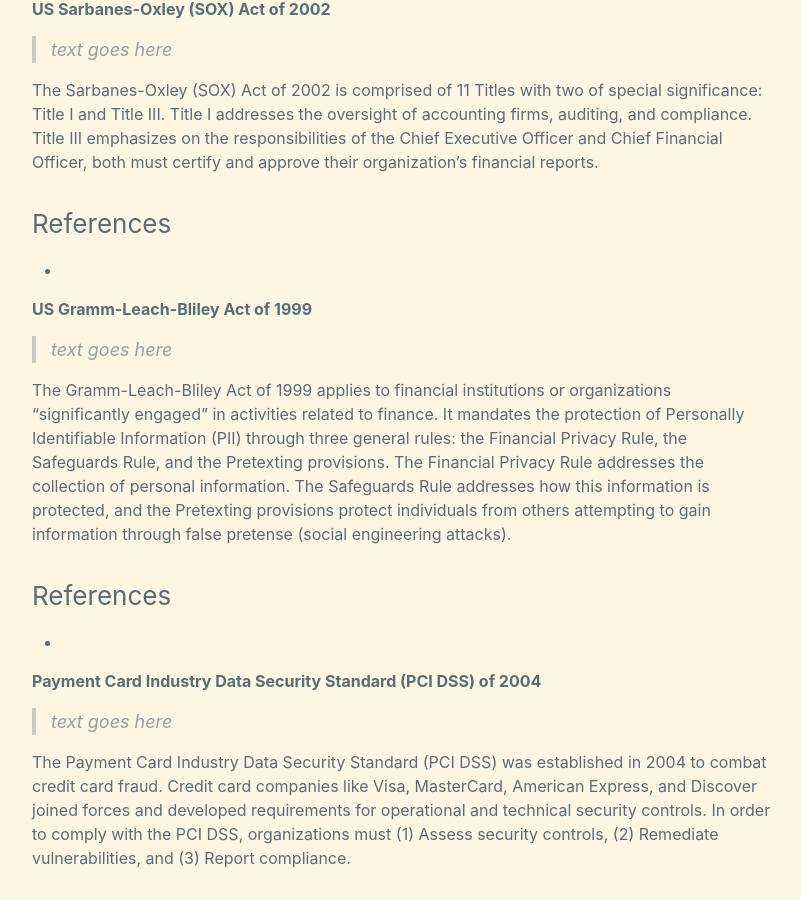
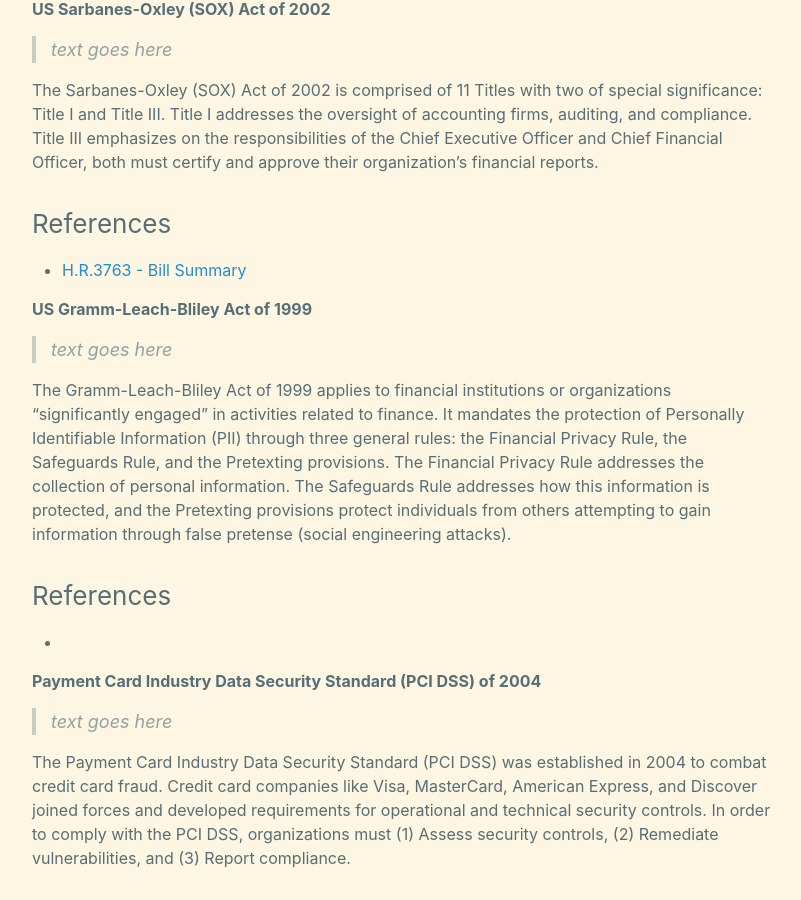
Before and after one commit to cyberphor/blog, a Jekyll site: the page built from _posts/2018-07-12-cliffnotes-for-cyber-security-laws.md, in a window 1280 px wide and 900 px high, scrolled down 5921 px. Shown: the whole window, without its empty margins (238-1039 px from the left). Built offline with Jekyll 4.4.1, drawn with Linux system fonts in a browser that asks for light colours.

Commit message:
Update 2018-07-12-cliffnotes-for-cyber-security-laws.md

```diff
--- a/_posts/2018-07-12-cliffnotes-for-cyber-security-laws.md
+++ b/_posts/2018-07-12-cliffnotes-for-cyber-security-laws.md
@@ -165,7 +165,7 @@ Enforced by the FTC. Learn more about nationally opting-out of junk mail from NY
 The Sarbanes-Oxley (SOX) Act of 2002 is comprised of 11 Titles with two of special significance: Title I and Title III. Title I addresses the oversight of accounting firms, auditing, and compliance. Title III emphasizes on the responsibilities of the Chief Executive Officer and Chief Financial Officer, both must certify and approve their organization's financial reports.
 
 ### References
-*
+* [H.R.3763 - Bill Summary](https://www.congress.gov/bill/107th-congress/house-bill/3763)
 
 **US Gramm-Leach-Bliley Act of 1999**
 > text goes here
```
